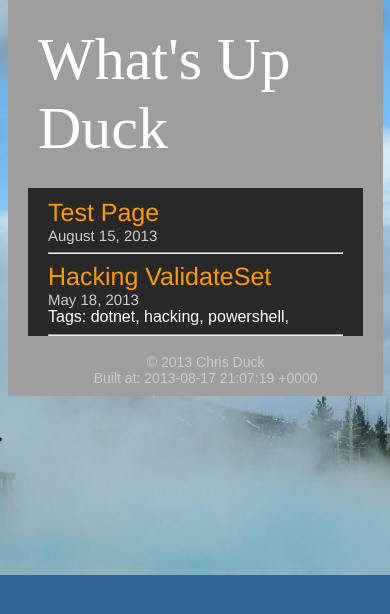
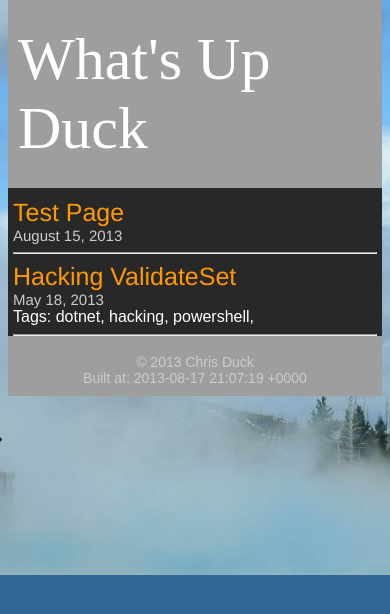
Before and after one commit to gpduck/gpduck.github.io, a Jekyll site: the page built from index.html, in a window 390 px wide. Shown: the top 614 px of the page. Built offline with Jekyll 4.4.1, drawn with Linux system fonts in a browser that asks for light colours; comment, search, counter and statistics services are not loaded.

Commit message:
reduce margins/padding on mobile

```diff
--- a/css/site.css
+++ b/css/site.css
@@ -186,3 +186,16 @@ span#blogtitle, span#blogtitle a {
 		display: none;
 	}
 }
+
+@media screen and (max-width: 500px) {
+	#bodywrapper {
+		width: 100%;
+		padding-left: 0px;
+	}
+
+	#post {
+		margin-right: 0px;
+		padding-left: 5px;
+		padding-right: 5px;
+	}
+}
```
